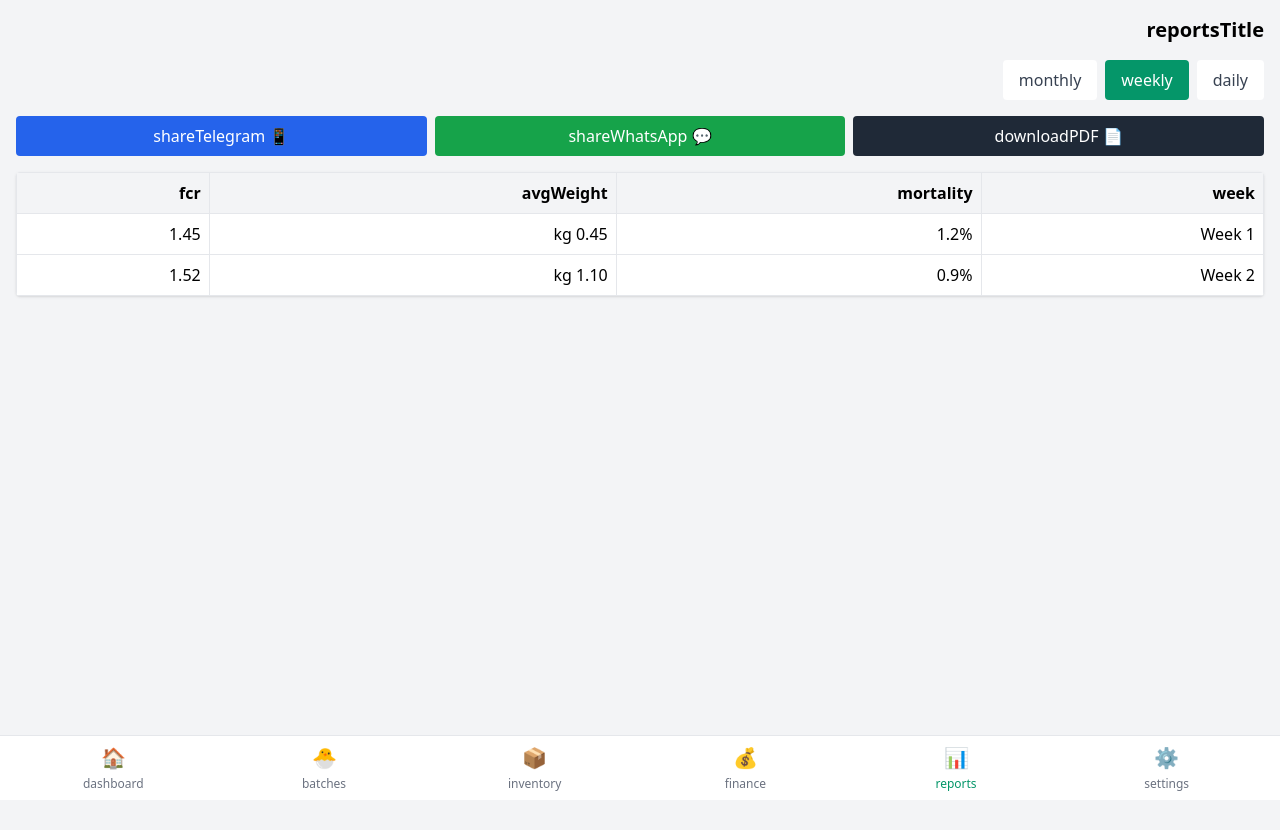
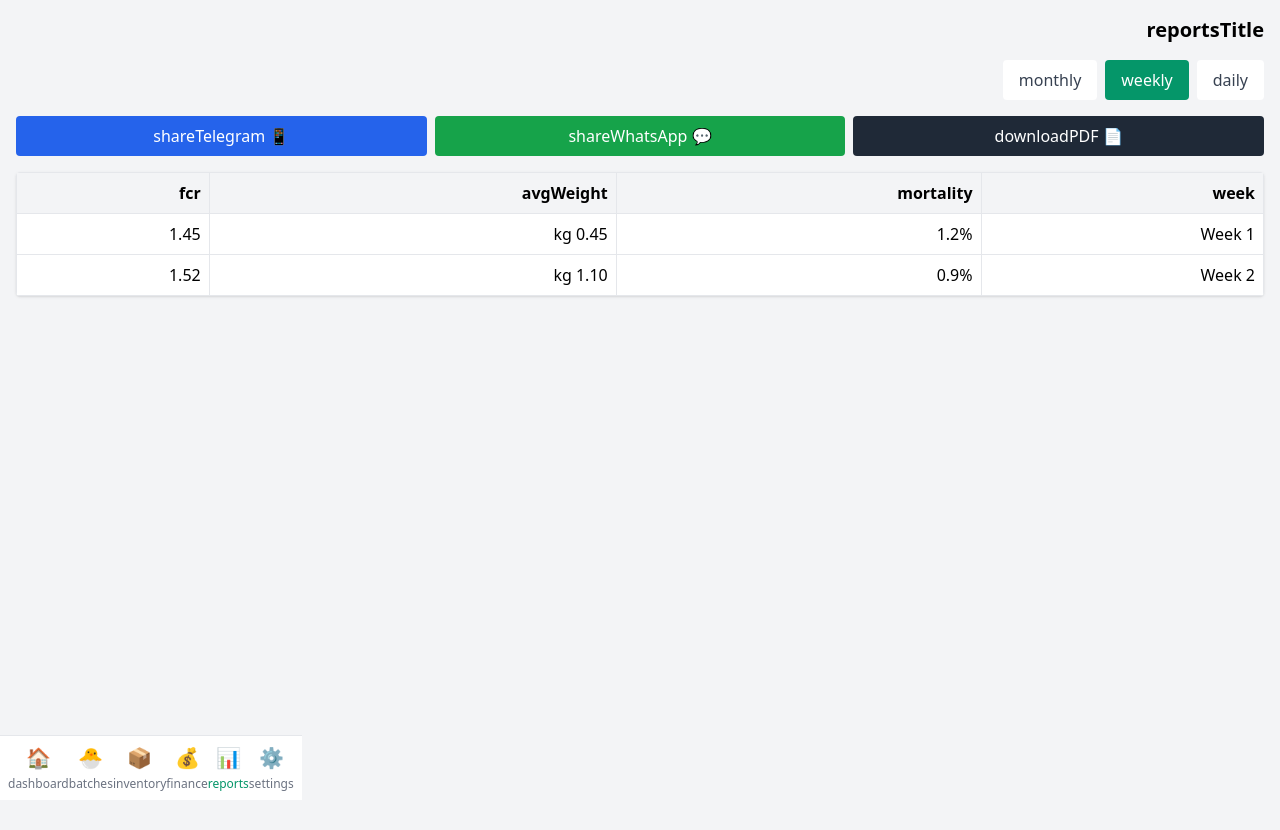
Before and after one commit to merosman91/Flock-ERP, a React (Vite) app: page /reports in a window 1280 px wide. Shown: the top 830 px of the page. Built offline with nearby package versions, Linux system fonts and the light colour scheme.

Commit message:
Update BottomNav.jsx

```diff
--- a/src/components/BottomNav.jsx
+++ b/src/components/BottomNav.jsx
@@ -25,7 +25,7 @@ export default function BottomNav() {
 
   return (
     <div
-      className={`fixed bottom-0 left-0 right-0 bg-white dark:bg-gray-800 border-t border-gray-200 dark:border-gray-700 ${
+      className={`fixed bottom-0 left-0 right 0 z-10 bg-white dark:bg-gray-800 border-t border-gray-200 dark:border-gray-700 ${
         i18n.language === 'ar' ? 'rtl' : 'ltr'
       }`}
       style={{ direction: i18n.language === 'ar' ? 'rtl' : 'ltr' }}
```
